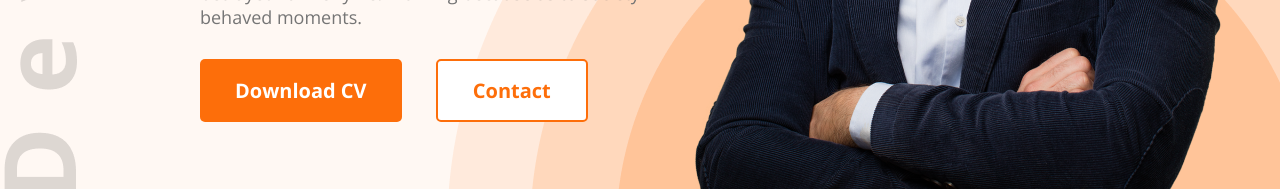
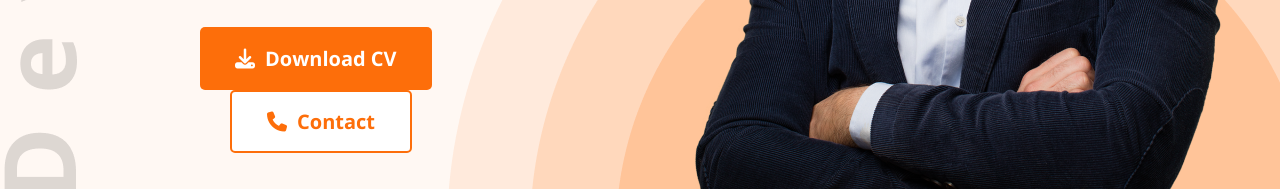
Before and after one commit to nrsabit/portfolio-website-css, a plain HTML site: page index.html in a window 1280 px wide. Shown: the part 611-800 px from the top of the page. Drawn offline with nearby package versions, Linux system fonts and the light colour scheme.

Commit message:
website completed

```diff
--- a/index.html
+++ b/index.html
@@ -9,6 +9,7 @@
     <link rel="preconnect" href="https://fonts.googleapis.com">
     <link rel="preconnect" href="https://fonts.gstatic.com" crossorigin>
     <link href="https://fonts.googleapis.com/css2?family=Open+Sans:ital,wght@0,400;0,500;0,600;0,700;1,400&family=Quicksand:wght@500;600;700&family=Work+Sans:ital,wght@0,300;0,400;1,200&display=swap" rel="stylesheet">
+    <script src="https://kit.fontawesome.com/03d42a73b7.js" crossorigin="anonymous"></script>
 </head>
 <body>
     <header>
@@ -26,8 +27,8 @@
                 <h1 class="banner-title">Mary Hardy</h1>
                 <p class="banner-description">Shot what able cold new see hold.Friendly as an betrayed formerly he. Morning because as to society behaved moments.</p>
                 <div class="banner-buttons">
-                    <button class="primary-button">Download CV</button>
-                    <button class="outline-button">Contact</button>
+                    <button class="primary-button"><i class="fa-solid fa-download fa"></i>Download CV</button>
+                    <button class="outline-button"><i class="fa-solid fa-phone fa"></i>Contact</button>
                 </div>
             </div>
             <div class="banner-image">
@@ -142,7 +143,7 @@
                     </div>
                 </div>
                 <div class="resume-button">
-                    <button class="primary-button">Download CV</button>
+                    <button class="primary-button"><i class="fa-solid fa-download fa"></i>Download CV</button>
                 </div>
             </section>
         </main>
--- a/styles/style.css
+++ b/styles/style.css
@@ -3,6 +3,9 @@
     margin: 0;
     padding: 0;
     font-family: 'Open Sans', sans-serif;
+}
+.fa{
+    margin-right: 10px;
 }
 .primary-color{
     color: #FD6E0A;
```
